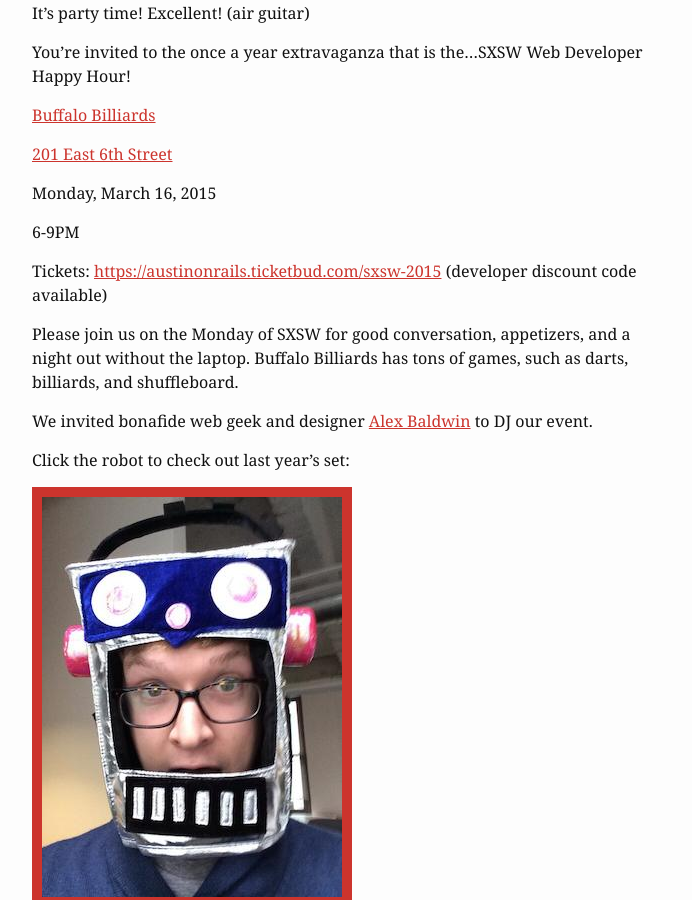
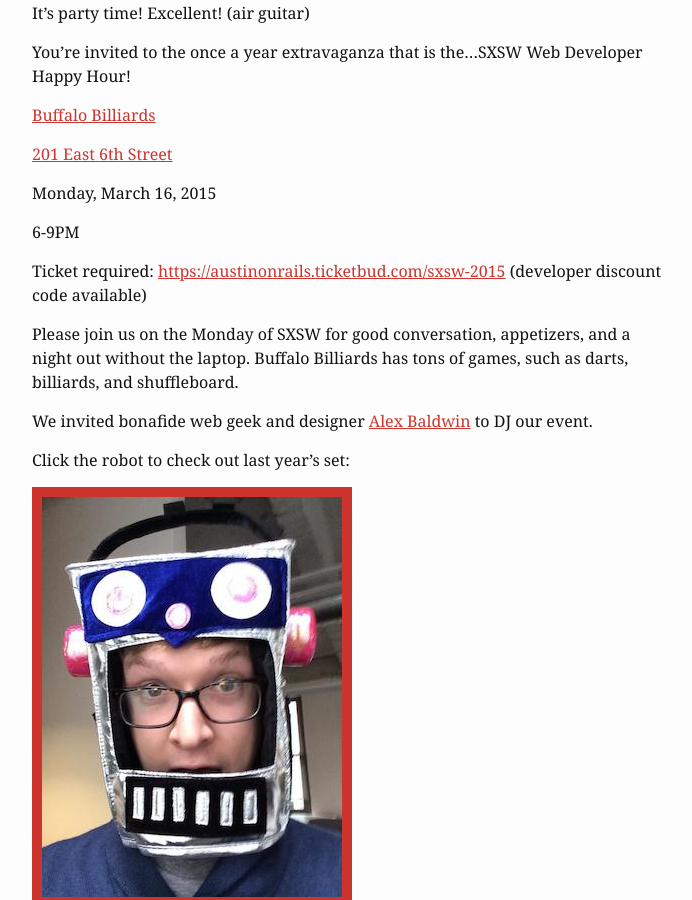
Before and after one commit to austinonrails/aor_meetings_blog, a Jekyll site: the page built from _posts/2015-03-07-sxsw-web-developer-happy-hour-2015.md, in a window 1280 px wide and 900 px high, scrolled down 331 px. Shown: the whole window, without its empty margins (288-980 px from the left). Built offline with Jekyll 4.4.1, drawn with Linux system fonts in a browser that asks for light colours.

Commit message:
Update 2015-03-07-sxsw-web-developer-happy-hour-2015.md

```diff
--- a/_posts/2015-03-07-sxsw-web-developer-happy-hour-2015.md
+++ b/_posts/2015-03-07-sxsw-web-developer-happy-hour-2015.md
@@ -21,7 +21,7 @@ Monday, March 16, 2015
 
 6-9PM
 
-Tickets: [https://austinonrails.ticketbud.com/sxsw-2015](https://austinonrails.ticketbud.com/sxsw-2015) (developer discount code available)
+Ticket required: [https://austinonrails.ticketbud.com/sxsw-2015](https://austinonrails.ticketbud.com/sxsw-2015) (developer discount code available)
 
 Please join us on the Monday of SXSW for good conversation, appetizers, and a night out without the laptop.  Buffalo Billiards has tons of games, such as darts, billiards, and shuffleboard.
 
```
